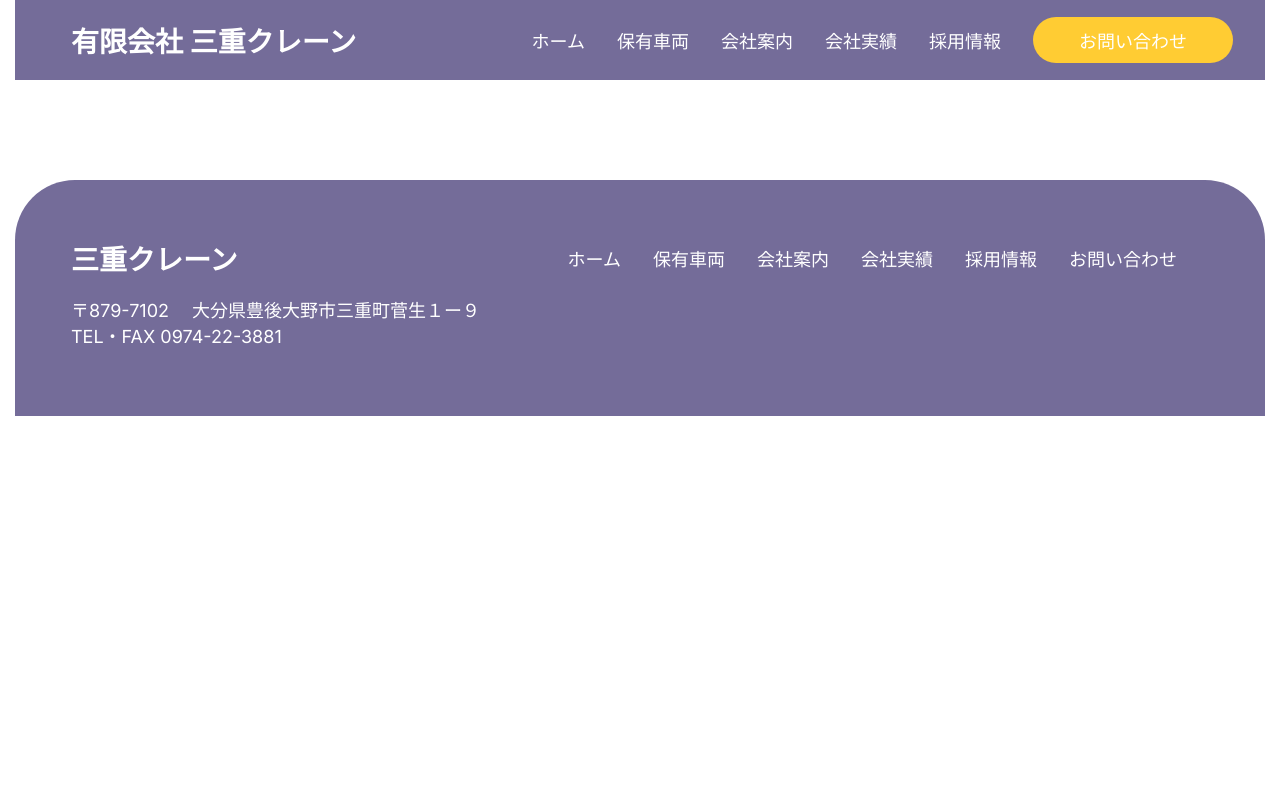
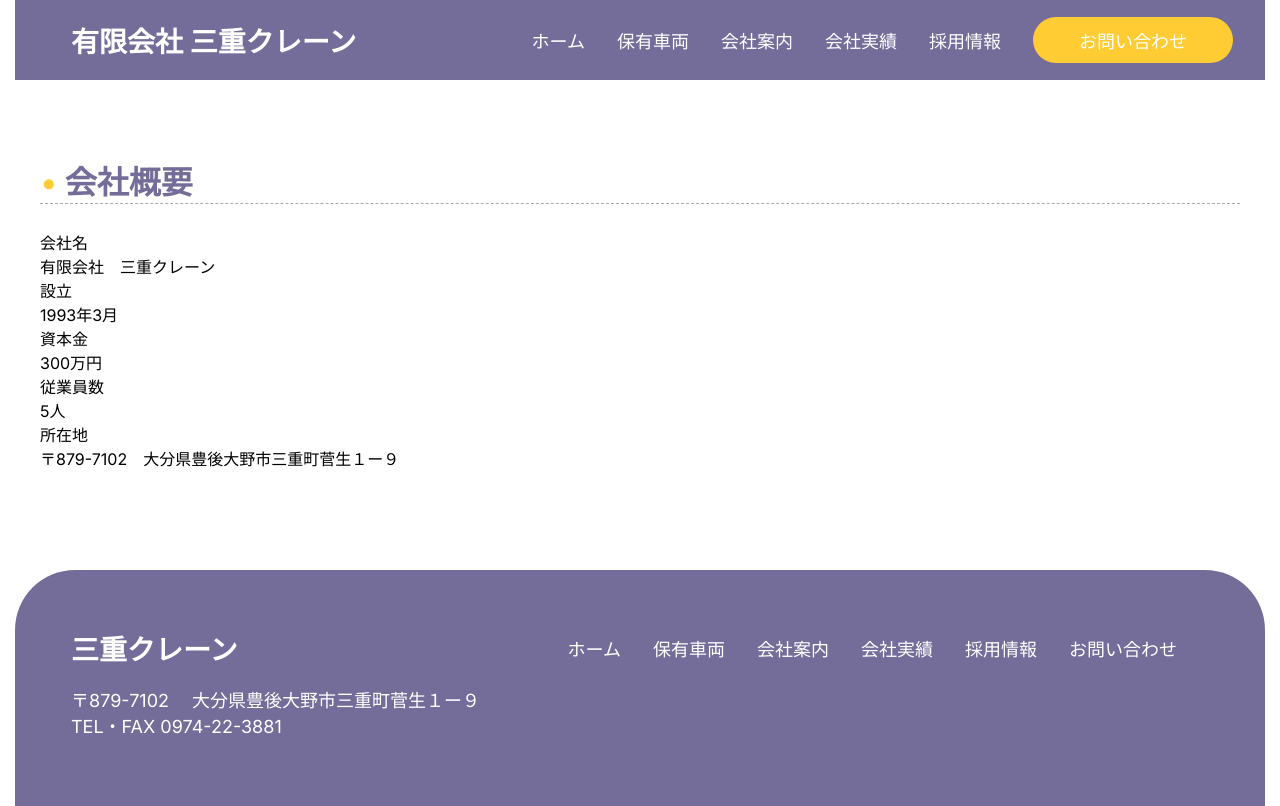
Before and after one commit to mie-crane/mie-crane.github.io, a Next.js app: page /about in a window 1280 px wide. Built offline with nearby package versions, Linux system fonts and the light colour scheme.

Commit message:
諸々レイアウト調整、CraneListの画面を追加

```diff
--- /dev/null
+++ b/app/about/Page.module.css
@@ -0,0 +1,8 @@
+.aboutSection {
+    margin-top: 50px;
+    margin-left: 2%;
+    margin-right: 2%;
+    display: flex;
+    flex-direction: column;
+    flex-wrap: nowrap;
+}
--- a/app/about/page.tsx
+++ b/app/about/page.tsx
@@ -1,11 +1,43 @@
 import AppHeader from "@/app/ui/appHeader";
+import styles from "./Page.module.css"
 import Footer from "@/app/ui/footer";
+import React from "react";
 
 export default function about() {
+    const companyMap: Map<String, String> = new Map([
+        ['会社名', '有限会社　三重クレーン'],
+        ['設立', '1993年3月'],
+        ['資本金', '300万円'],
+        ['従業員数', '5人'],
+        ['所在地', '〒879-7102　大分県豊後大野市三重町菅生１ー９']
+    ])
+    const historyMap: Map<String, String> = new Map([
+        ['1993年  3月', '有限会社  三重クレーンをを個人事業主として創業'],
+        ['2006年  2月', '有限会社 三重クレーンを設立'],
+        ['2020年  4月', '本店住所を豊後大野市三重町菅生1-9へ移転']
+    ])
+
     return (
         <main>
             <AppHeader></AppHeader>
+            <section className={styles.aboutSection}>
+                <h2 className={'TabHeader'}><span className={'TabIcon'}>⚫︎</span>会社概要</h2>
+                {aboutTableView(companyMap)}
+            </section>
             <Footer></Footer>
         </main>
     )
 }
+
+function aboutTableView(map: Map<String, String>){
+    const list: React.JSX.Element[] = []
+    map.forEach((value, key) =>
+        list.push(
+            <div>
+                <div>{key}</div>
+                <div>{value}</div>
+            </div>
+        )
+    )
+    return list
+}
--- a/app/globals.css
+++ b/app/globals.css
@@ -42,3 +42,19 @@ a {
   color: inherit;
   text-decoration: none;
 }
+
+.TabIcon {
+  color: #FFCC33;
+  font-size: 20px;
+  display: inline-flex;
+  vertical-align: middle;
+  margin-right: 0.5rem;
+}
+
+.TabHeader {
+  color: #746C99;
+  text-align: left;
+  align-content: center;
+  font-size: 2rem;
+  border-bottom: 1px dashed #AEA9A9;
+}
```
Also changed, not shown: app/craneList/Page.module.css (+30 -11 lines), app/craneList/page.tsx (+46 -12 lines), app/data/Crane.ts (+14 -1 lines), app/home/Page.module.css (+9 -7 lines), app/home/page.tsx (+6 -3 lines), app/page.tsx (+0 -90 lines).
